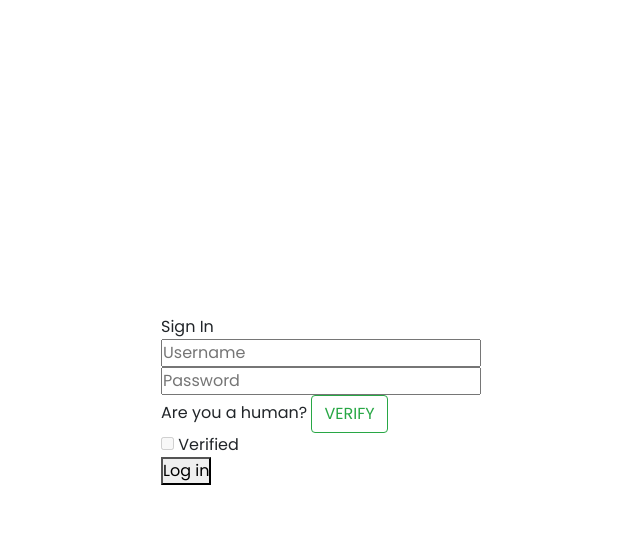
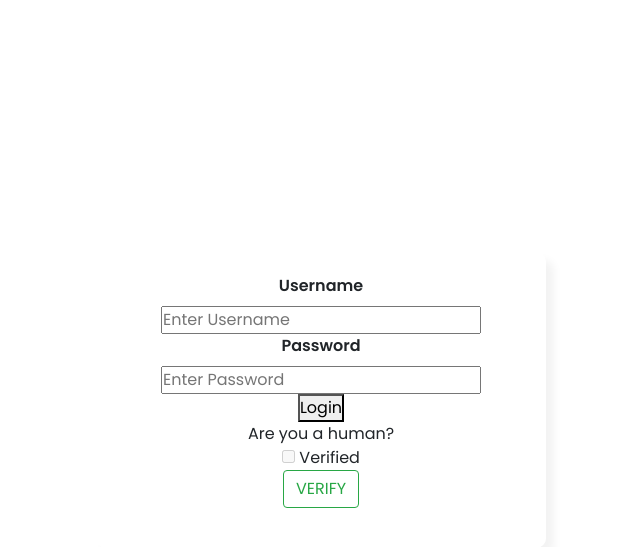
Before and after one commit to sslawczyk/ClickedCaptcha, a Flask app: page / in a window 1280 px wide. Shown: the top 547 px of the page, without its empty margins (319-959 px from the left). Run offline with Flask 2, Linux system fonts and the light colour scheme.

Commit message:
done 100%

```diff
--- a/app.py
+++ b/app.py
@@ -34,7 +34,7 @@ def captcha():
     print(str(session['captcha_image']))
     return render_template("captcha.html", images=images)
 
-@app.route('/login')
+@app.route('/login', methods=['POST'])
 def login():
     return "zalogowano"
 
--- a/static/style.css
+++ b/static/style.css
@@ -16,6 +16,16 @@ body{
   justify-content: center;
   min-height: 100vh;
   background: #ffffff;
+}
+.loginform{
+  text-align: center;
+  max-width: 450px;
+  max-height: 500px;
+  width: 100%;
+  background: rgba(255, 255, 255, 0.58);
+  padding: 22px 30px 40px;
+  border-radius: 10px;
+  box-shadow: 8px 8px 8px rgba(0, 0, 0, 0.05);
 }
 .wrapper{
   max-width: 450px;
--- a/templates/index.html
+++ b/templates/index.html
@@ -11,44 +11,28 @@
     <meta name="viewport" content="width=device-width, initial-scale=1, shrink-to-fit=no">
 </head>
 	<body>
-	<div class="limiter">
-		<div class="container-login100">
-			<div class="wrap-login100">
-				<form class="login100-form validate-form p-l-55 p-r-55 p-t-178" onsubmit="return checkForm()">
-					<span class="login100-form-title">
-						Sign In
-					</span>
+		<form action="login" method="post" id="login-form" onsubmit="return checkCheckbox()">
+		<div class="loginform"><form>
+			<label for="uname"><b>Username</b></label>
+			<input type="text" placeholder="Enter Username" name="uname" required>
+			<br>
+			<label for="psw"><b>Password</b></label>
+			<input type="password" placeholder="Enter Password" name="psw" required>
+			<br>
+			<button type="submit">Login</button>
+			<br>
 
-					<div class="wrap-input100 validate-input m-b-16" data-validate="Please enter username">
-						<input class="input100" type="text" name="username" placeholder="Username">
-						<span class="focus-input100"></span>
-					</div>
-
-					<div class="wrap-input100 validate-input" data-validate = "Please enter password">
-						<input class="input100" type="password" name="pass" placeholder="Password">
-						<span class="focus-input100"></span>
-					</div>
-
-					<div>
-						<span class="txt1 p-b-9">
-							Are you a human?
-							<a href="{{ url_for('captcha')}}" class="btn btn-outline-success">VERIFY</a>
-						</span>
-					</div>
 			{% block form %}
 			<form action="{{ url_for('check') }}" method="post">
+				Are you a human?<br>
 				<input type="checkbox" id="checked" name="checked" value="true" {% if checked %}checked{%endif%} disabled> Verified
 			</form>
 			{% endblock %}
-					<div class="container-login100-form-btn">
-						<button class="login100-form-btn">
-							Log in
-						</button>
+			<br>
+			<a href="{{ url_for('captcha')}}" class="btn btn-outline-success">VERIFY</a>
+			</form>
 		</div>
 		</form>
-			</div>
-		</div>
-	</div>
 	</body>
 	{% block modal %}{% endblock %}
 {% block script%}
@@ -58,9 +42,16 @@ $(document).ready(function(){
     if(checked === "true") {
         document.getElementById("checked").checked = true;
     }
+});
 
+function checkCheckbox(){
+    if (!document.getElementById("checked").checked) {
+        alert("Please verify that you are a human before submitting the form.");
+        return false;
+    }
+    return true;
+}
 
-});
 </script>
 {% endblock %}
 </html>
```
Also changed, not shown: generated_captcha/captcha.png, generated_captcha/captcha_number.png, 2 other files. Lines whose indentation alone changed are shown as unchanged.
